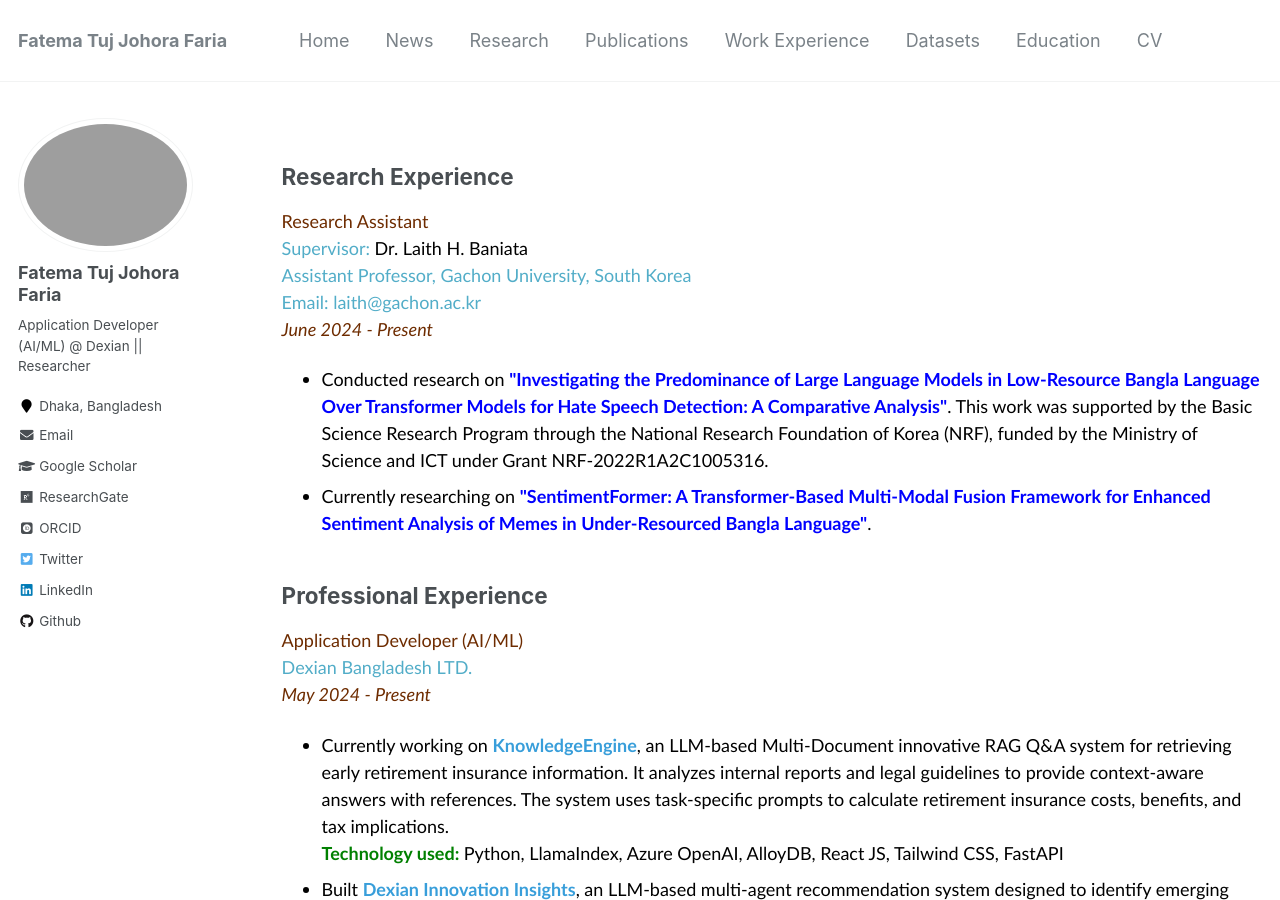
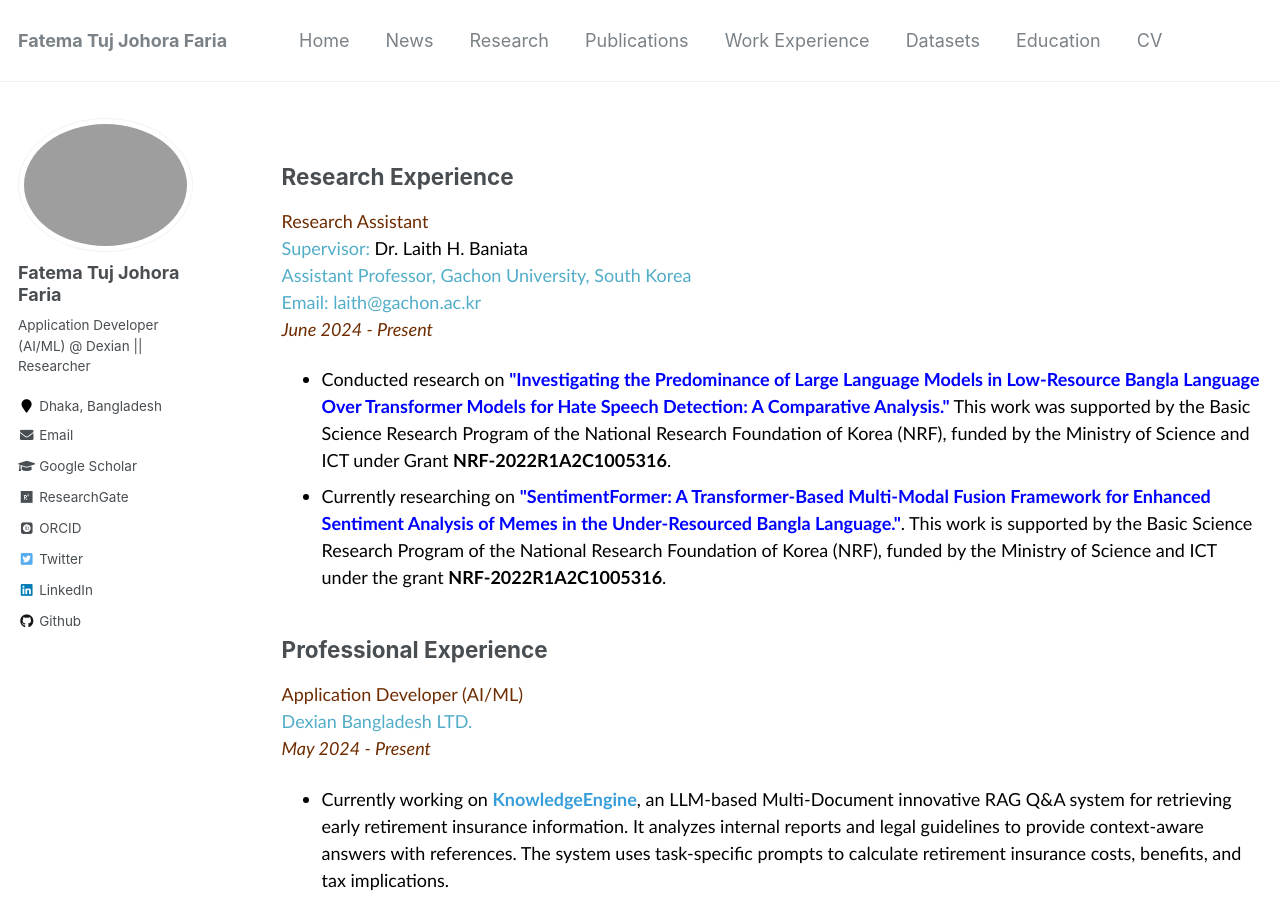
Before and after one commit to fatemafaria142/fatemafaria142.github.io, a Jekyll site: the page built from _pages/work.md, in a window 1280 px wide and 900 px high. Built offline with Jekyll 4.4.1, drawn with Linux system fonts in a browser that asks for light colours; some web fonts are replaced.

Commit message:
Changed to work

```diff
--- a/_pages/work.md
+++ b/_pages/work.md
@@ -12,9 +12,11 @@
 [Email: laith@gachon.ac.kr](mailto:laith@gachon.ac.kr)<br/>
 <span style="color:#6E2C00"><em>June 2024 - Present</em></span>
 <ul style="font-family:Trebuchet MS; color:black;">
-<li> Conducted research on <b style="color:blue">"Investigating the Predominance of Large Language Models in Low-Resource Bangla Language Over Transformer Models for Hate Speech Detection: A Comparative Analysis"</b>. This work was supported by the Basic Science Research Program through the National Research Foundation of Korea (NRF), funded by the Ministry of Science and ICT under Grant NRF-2022R1A2C1005316. </li>
 
-<li> Currently researching on <b style="color:blue">"SentimentFormer: A Transformer-Based Multi-Modal Fusion Framework for Enhanced Sentiment Analysis of Memes in Under-Resourced Bangla Language"</b>.</li>
+<li>Conducted research on <b style="color:blue">"Investigating the Predominance of Large Language Models in Low-Resource Bangla Language Over Transformer Models for Hate Speech Detection: A Comparative Analysis."</b> This work was supported by the Basic Science Research Program of the National Research Foundation of Korea (NRF), funded by the Ministry of Science and ICT under Grant <b>NRF-2022R1A2C1005316</b>.</li>
+
+<li>Currently researching on <b style="color:blue">"SentimentFormer: A Transformer-Based Multi-Modal Fusion Framework for Enhanced Sentiment Analysis of Memes in the Under-Resourced Bangla Language."</b>. This work is supported by the Basic Science Research Program of the National Research Foundation of Korea (NRF), funded by the Ministry of Science and ICT under the grant <b>NRF-2022R1A2C1005316</b>.</li>
+
 </ul>
 
 
```
